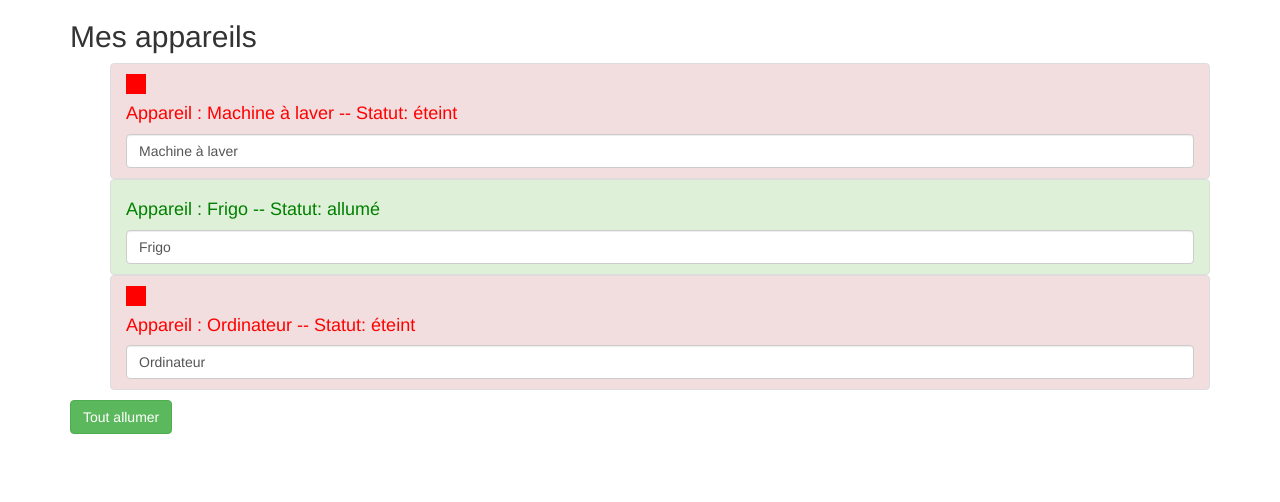
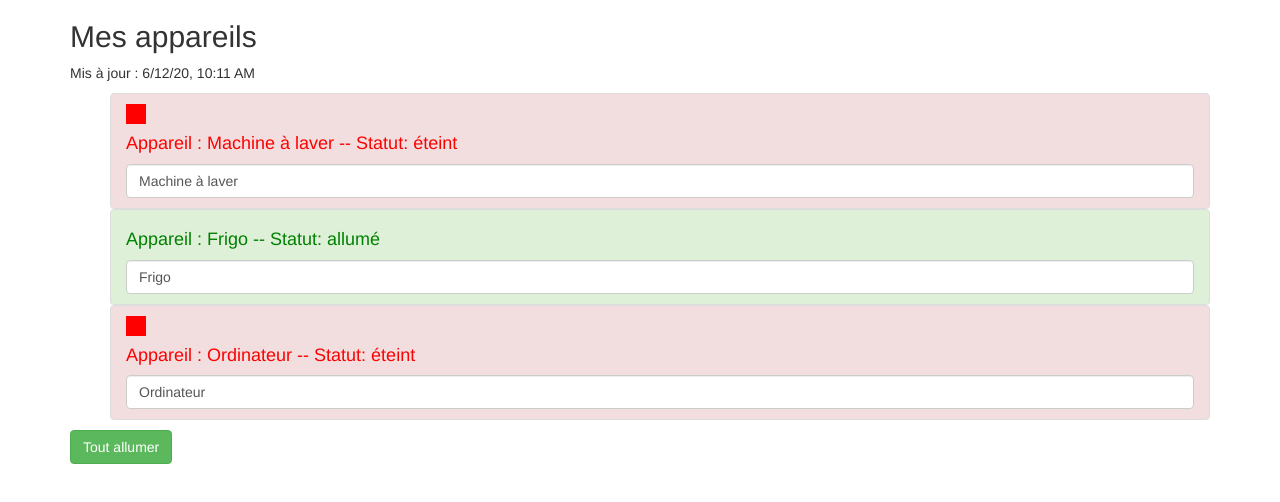
Before and after one commit to bugtronik/angular-oc, an Angular app in the folder mon-projet-angular/: page / in a window 1280 px wide. Shown: the top 502 px of the page. Built offline with nearby package versions, Linux system fonts and the light colour scheme.

Commit message:
Finalisation avec les pipes

```diff
--- a/mon-projet-angular/src/app/app.component.html
+++ b/mon-projet-angular/src/app/app.component.html
@@ -1,7 +1,8 @@
 <div class="container">
   <div class="row">
     <div class="col-xs-12">
-      <h2>Mes appareils</h2>
+	  <h2>Mes appareils</h2>
+	  <p>Mis à jour : {{ lastUpdate | async | date: 'short' }}</p>
       <ul>
 		  <app-appareil *ngFor="let appareil of appareils"
 						  [appareilName]="appareil.name"
--- a/mon-projet-angular/src/app/app.component.ts
+++ b/mon-projet-angular/src/app/app.component.ts
@@ -7,6 +7,14 @@
 })
 export class AppComponent {
 	isAuth = false;
+	lastUpdate = new Promise((resolve, reject) => {
+		const date = new Date();
+		setTimeout(
+			() => {
+				resolve(date);
+			}, 2000
+		);
+	});
 
 	appareils = [
 		{
```
